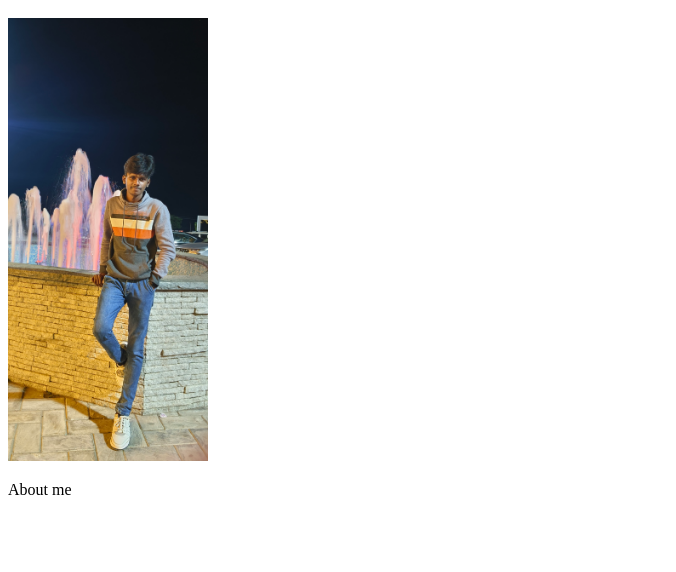
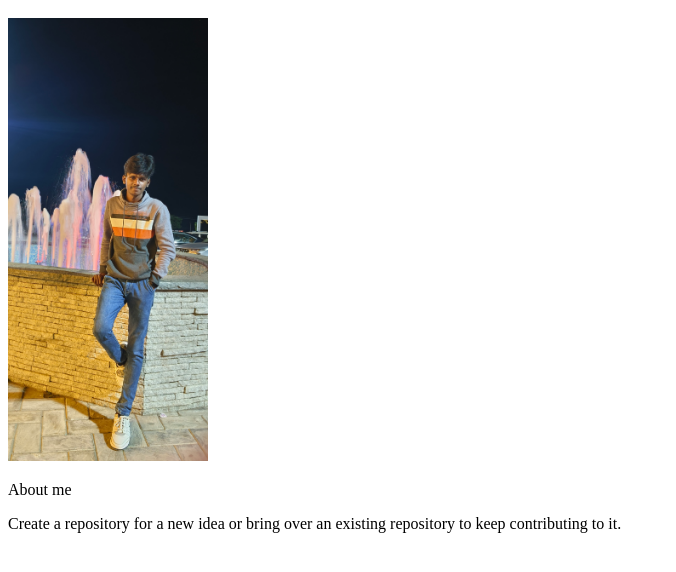
Before and after one commit to PrabhakaranFS/portfolio, a plain HTML site: page index.html in a window 1280 px wide. Shown: the part 120-692 px from the top of the page, without its empty margins (0-676 px from the left). Drawn offline with Linux system fonts and the light colour scheme.

Commit message:
added paragraph

```diff
--- a/index.html
+++ b/index.html
@@ -10,5 +10,6 @@
     <h1>New name</h1>
     <img width="200px" src="my image.jpg">
     <p>About me</p>
+    <p>Create a repository for a new idea or bring over an existing repository to keep contributing to it.</p>
 </body>
 </html>
```
